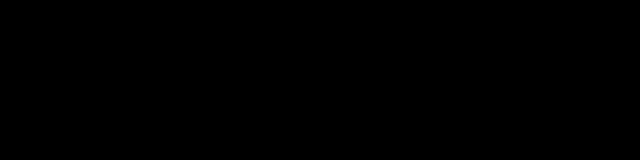
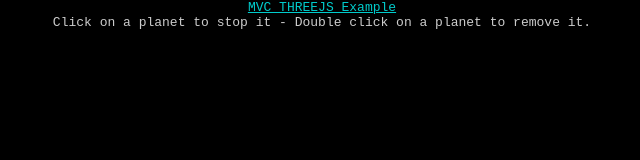
Before and after one commit to lucasmajerowicz/threejs-mvc-example, a website: page app/template.html in a window 1280 px wide. Shown: the whole page, without its empty margins (318-958 px from the left). Drawn offline with Linux system fonts and the light colour scheme.

Commit message:
main html

```diff
--- a/app/main.js
+++ b/app/main.js
@@ -10,7 +10,6 @@
 
 const galaxy = new Galaxy('Milky Way');
 const galaxyController = new GalaxyController(galaxy);
-
 
 // add solar system to galaxy
 const apiClient = new APIClient();
--- a/app/template.html
+++ b/app/template.html
@@ -8,6 +8,7 @@
             margin: 0px;
             background-color: #000000;
             overflow: hidden;
+            font-family: Monospace;
         }
 
         div {
@@ -15,7 +16,7 @@
         }
 
         #panel {
-            z-index:10;
+            z-index:30;
             width: 200px;
             padding:5px;
             background-color: #000000;
@@ -24,10 +25,28 @@
             line-height: 1.2;
         }
 
+        .info {
+            position: absolute;
+            background-color: black;
+            opacity: 0.8;
+            color: white;
+            text-align: center;
+            top: 0px;
+            width: 100%;
+            z-index: 20;
+        }
+
+        .info a {
+            color: #00ffff;
+        }
+
     </style>
 </head>
 <body>
-
+<div class="info">
+    <a href="https://github.com/lucasmajerowicz/threejs-mvc-example">MVC THREEJS Example</a><br/>
+    Click on a planet to stop it - Double click on a planet to remove it.
+</div>
 
 </body>
 </html>
--- a/package.json
+++ b/package.json
@@ -4,7 +4,6 @@
   "description": "",
   "main": "index.js",
   "scripts": {
-    "test": "echo \"Error: no test specified\" && exit 1",
     "dev": "webpack-dev-server --host 0.0.0.0 --config webpack.config.js --devtool eval --progress --hot --inline"
   },
   "author": "",
```
